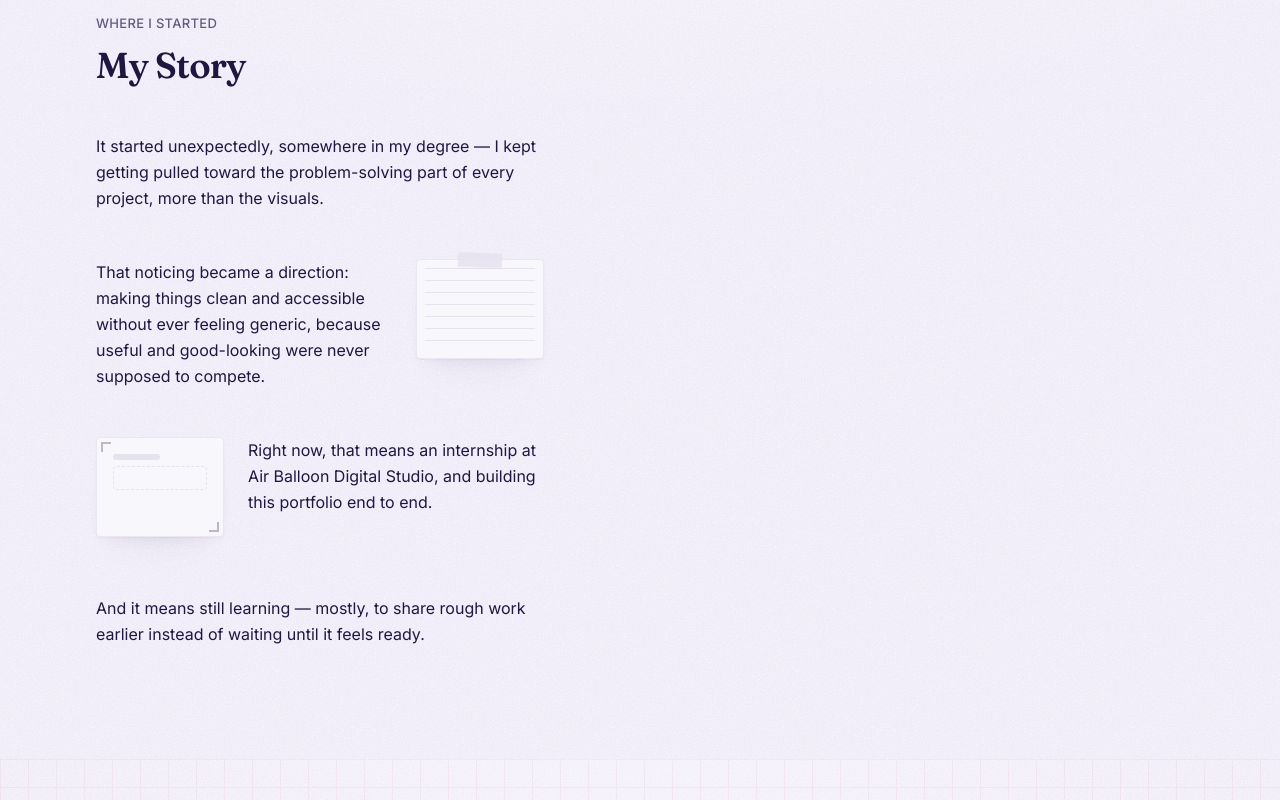
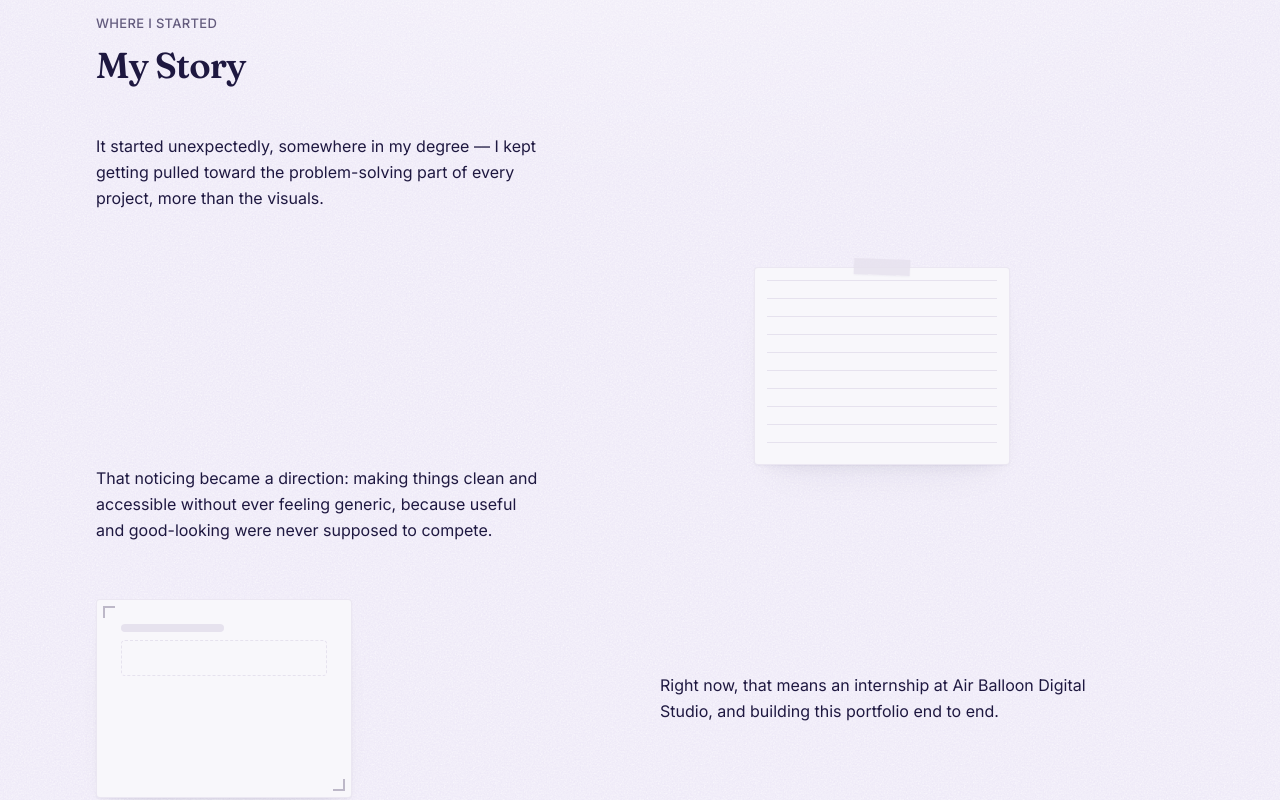
Before and after one commit to antoniaafx/antoniaafx.github.io, a React (Vite) app: page /about in a window 1280 px wide. Shown: the part 900-1700 px from the top of the page. Built offline with nearby package versions, Linux system fonts and the light colour scheme.

Commit message:
about page - contact section

```diff
--- a/src/components/AboutBackground.jsx
+++ b/src/components/AboutBackground.jsx
@@ -4,12 +4,12 @@ import SectionTitle from './SectionTitle'
 import { fadeInUp } from '../lib/motion'
 
 // Same four connected sentences, same two artefacts (a notebook page, a
-// wireframe/canvas) as the previous pass — this round is layout
-// refinement only, not a new concept. `gapBefore` is the space between
-// this beat and the one above it (empty on the first beat, since the
-// section's own top margin already handles that) — two tiers, not three:
-// a consistent gap for beats that continue the same thought, and one
-// deliberately larger gap marking the shift into the closing reflection.
+// wireframe/canvas) as every previous pass — only the composition changes
+// here, not the content. `gapBefore` is the space between this beat and
+// the one above it (empty on the first beat, since the section's own top
+// margin already handles that) — a consistent gap for beats that continue
+// the same thought, one deliberately larger gap marking the shift into
+// the closing reflection.
 const BEATS = [
   {
     text: 'It started unexpectedly, somewhere in my degree — I kept getting pulled toward the problem-solving part of every project, more than the visuals.',
@@ -20,13 +20,13 @@ const BEATS = [
     text: 'That noticing became a direction: making things clean and accessible without ever feeling generic, because useful and good-looking were never supposed to compete.',
     artefact: 'notebook',
     side: 'right',
-    gapBefore: 'mt-10 sm:mt-12',
+    gapBefore: 'mt-10 sm:mt-14',
   },
   {
     text: 'Right now, that means an internship at Air Balloon Digital Studio, and building this portfolio end to end.',
     artefact: 'canvas',
     side: 'left',
-    gapBefore: 'mt-10 sm:mt-12',
+    gapBefore: 'mt-10 sm:mt-14',
   },
   {
     text: 'And it means still learning — mostly, to share rough work earlier instead of waiting until it feels ready.',
@@ -37,29 +37,21 @@ const BEATS = [
 
 const STORY_VIEWPORT = { once: true, amount: 0.6 }
 
-// Straightened — no rotation on either artefact. A slight tilt read as
-// "casually placed" rather than "aligned with the paragraph," which is
-// the opposite of what this pass is asking for; a real design artefact
-// (a notebook page, a wireframe) sitting square with the text it
-// illustrates reads as more intentional, not less authentic. A touch
-// larger than the previous pass too (see the w-28/32 sizing on the
-// wrapper below) — big enough to read as real content, still small
-// enough to stay secondary to the text.
-
-// A notebook page — the exact ruled-paper technique already used for the
-// contact form's message field (repeating-linear-gradient on --color-line).
-// One small piece of tape, the same device already used on the hero
-// portrait and the contact panel — reused, not reinvented.
+// Same aesthetic as every previous pass (ruled-paper notebook page,
+// dashed-block wireframe/canvas, monochrome paper/line/ink tones, one
+// piece of tape) — internal padding/line-spacing scaled up slightly to
+// stay proportionate now that these sit in a real column instead of a
+// small floated corner.
 function NotebookArtefact() {
   return (
     <div aria-hidden="true" className="relative">
-      <span className="pointer-events-none absolute -top-1.5 left-1/2 h-3.5 w-11 -translate-x-1/2 rotate-2 bg-line/80 shadow-soft" />
-      <div className="rounded-sm border border-line/70 bg-paper p-2 shadow-soft">
+      <span className="pointer-events-none absolute -top-2 left-1/2 h-4 w-14 -translate-x-1/2 rotate-2 bg-line/80 shadow-soft" />
+      <div className="rounded-sm border border-line/70 bg-paper p-3 shadow-soft">
         <div
           className="aspect-[4/3]"
           style={{
             backgroundImage:
-              'repeating-linear-gradient(var(--color-line) 0px, var(--color-line) 1px, transparent 1px, transparent 12px)',
+              'repeating-linear-gradient(var(--color-line) 0px, var(--color-line) 1px, transparent 1px, transparent 18px)',
           }}
         />
       </div>
@@ -67,19 +59,15 @@ function NotebookArtefact() {
   )
 }
 
-// A rough wireframe/canvas — the same placeholder language ProjectCard.jsx
-// already uses for a project with no hero image yet (a dashed content
-// block plus line bars), with small corner guides so it still reads as
-// "a frame on a canvas". Monochromatic — paper/line/ink tones only.
 function CanvasArtefact() {
   return (
     <div aria-hidden="true">
-      <div className="relative rounded-sm border border-line/70 bg-paper p-2 shadow-soft">
-        <span className="absolute left-1 top-1 h-2.5 w-2.5 border-l-2 border-t-2 border-ink-muted/40" />
-        <span className="absolute bottom-1 right-1 h-2.5 w-2.5 border-b-2 border-r-2 border-ink-muted/40" />
-        <div className="aspect-[4/3] space-y-1.5 p-2">
-          <div className="h-1.5 w-1/2 rounded-full bg-line" />
-          <div className="h-6 rounded-sm border border-dashed border-line" />
+      <div className="relative rounded-sm border border-line/70 bg-paper p-3 shadow-soft">
+        <span className="absolute left-1.5 top-1.5 h-3 w-3 border-l-2 border-t-2 border-ink-muted/40" />
+        <span className="absolute bottom-1.5 right-1.5 h-3 w-3 border-b-2 border-r-2 border-ink-muted/40" />
+        <div className="aspect-[4/3] space-y-2 p-3">
+          <div className="h-2 w-1/2 rounded-full bg-line" />
+          <div className="h-9 rounded-sm border border-dashed border-line" />
         </div>
       </div>
     </div>
@@ -88,57 +76,59 @@ function CanvasArtefact() {
 
 const ARTEFACTS = { notebook: NotebookArtefact, canvas: CanvasArtefact }
 
-// The artefact is a floated element inside the same block as its
-// paragraph (not a sibling column beside it), so the paragraph's own
-// lines wrap around it — text and artefact read as one unit, not two
-// things placed near each other. The same gap (mr-6/ml-6) separates text
-// from artefact on both sides, and the artefact's own top edge lines up
-// with the paragraph's first line (no extra offset margin), so it reads
-// as aligned with its specific sentence rather than placed approximately
-// near it. Floating is disabled below `sm:` — wrapping a handful of
-// words per line around a small image on a narrow phone screen reads as
-// cramped, not editorial, so on mobile the artefact sits above the text
-// in normal flow instead.
+// The structural fix: a real second column, the same idea
+// FeaturedProjectCard.jsx already uses for its own image+text rows
+// (lg:w-1/2 / lg:w-1/2, alternating sides), applied here at 6/5 columns
+// out of 12 rather than an even half — text stays at its own comfortable
+// max-w-md measure *inside* its column, it doesn't need the whole column
+// width, but the row itself now spans close to the section's full
+// container the same way a FeaturedProjectCard row does, instead of one
+// narrow strip with a small decoration stuck to its edge. Below `lg:` the
+// grid collapses to one column and the artefact sits above its text in
+// normal flow — the same responsive behaviour FeaturedProjectCard's own
+// rows already have.
 function Beat({ text, artefact, side, gapBefore, shouldReduceMotion }) {
   const Artefact = artefact ? ARTEFACTS[artefact] : null
-  const floatClass = side === 'left' ? 'mb-4 sm:float-left sm:mr-6' : 'mb-4 sm:float-right sm:ml-6'
+  const reversed = side === 'left'
+
+  const textCol = Artefact ? (reversed ? 'lg:col-span-6 lg:col-start-7' : 'lg:col-span-6 lg:col-start-1') : 'lg:col-span-6'
+  const artefactCol = reversed ? 'lg:col-span-5 lg:col-start-1' : 'lg:col-span-5 lg:col-start-8'
 
   return (
     <div className={gapBefore}>
-      <motion.div
-        initial={shouldReduceMotion ? undefined : 'hidden'}
-        whileInView={shouldReduceMotion ? undefined : 'visible'}
-        viewport={STORY_VIEWPORT}
-        variants={fadeInUp}
-        className="max-w-md"
-      >
+      <div className={Artefact ? 'lg:grid lg:grid-cols-12 lg:items-center lg:gap-x-10' : ''}>
         {Artefact && (
-          <div className={`w-28 sm:w-32 ${floatClass}`}>
+          <motion.div
+            initial={shouldReduceMotion ? undefined : 'hidden'}
+            whileInView={shouldReduceMotion ? undefined : 'visible'}
+            viewport={STORY_VIEWPORT}
+            variants={fadeInUp}
+            className={`mb-6 w-40 sm:w-48 lg:mb-0 lg:w-56 xl:w-64 ${artefactCol}`}
+          >
             <Artefact />
-          </div>
+          </motion.div>
         )}
-        <p className="text-base leading-relaxed text-ink">{text}</p>
-      </motion.div>
+        <motion.p
+          initial={shouldReduceMotion ? undefined : 'hidden'}
+          whileInView={shouldReduceMotion ? undefined : 'visible'}
+          viewport={STORY_VIEWPORT}
+          variants={fadeInUp}
+          className={`max-w-md text-base leading-relaxed text-ink ${textCol}`}
+        >
+          {text}
+        </motion.p>
+      </div>
     </div>
   )
 }
 
-// The story used to have no width constraint of its own beyond each
-// paragraph's individual max-w-md — inside the section's full-width
-// (max-w-6xl, matching the rest of the site) container, that left most
-// of the row empty on the right. `max-w-3xl` here (the same "narrow"
-// token Container.jsx already defines, not a new value) frames the whole
-// story as one deliberately-sized block — wide enough that the artefacts
-// have real room to sit beside their paragraphs without the section
-// reading as mostly empty space, narrower than the full site container so
-// it doesn't stretch into a bare, unbalanced expanse either.
 function AboutBackground() {
   const shouldReduceMotion = useReducedMotion()
 
   return (
     <Section background="muted">
       <SectionTitle eyebrow="Where I Started" title="My Story" />
-      <div className="mt-12 max-w-3xl">
+      <div className="mt-12">
         {BEATS.map((beat, index) => (
           <Beat key={index} {...beat} shouldReduceMotion={shouldReduceMotion} />
         ))}
--- a/src/components/AboutContact.jsx
+++ b/src/components/AboutContact.jsx
@@ -52,9 +52,7 @@ function AboutContact() {
               paper texture, ripped edges, or anything that would compete
               with the section's own dark, textured background. */}
           <div className="-rotate-[0.3deg] rounded-panel border border-line bg-paper p-6 shadow-soft sm:p-8">
-            <p className="text-caption font-medium uppercase tracking-wide text-ink-muted">
-              The last page — leave me a note
-            </p>
+            <p className="text-caption font-medium uppercase tracking-wide text-ink-muted">Leave me a note</p>
             <div className="mt-4">
               <ContactForm />
             </div>
--- a/src/components/ContactForm.jsx
+++ b/src/components/ContactForm.jsx
@@ -68,10 +68,9 @@ function FieldError({ id, message }) {
 // the one exception: a multi-line field needs a visible boundary to read
 // as a field at all, so it keeps a border, softened (bg-transparent
 // rather than a second bg-paper box sitting inside the already-bg-paper
-// panel) and styled as ruled notebook paper via RULED_PAPER_STYLE below —
-// the same repeating-line technique already used for the homepage hero's
-// grid-paper wireframe layer, applied here literally as lined paper for
-// the one field that's actually "write your note."
+// panel) — a clean, minimal box, no ruled-paper lines (removed per
+// explicit request) and no manual resize handle (`resize-none`), so its
+// height stays exactly what `rows` sets at every screen size.
 //
 // Focus state is tracked in real React state (see `focusedField` below),
 // not `:focus-visible` — a plain `focus-visible:border-accent` variant
@@ -99,12 +98,6 @@ function messageFieldBorder(hasError, isFocused) {
   if (hasError) return 'border-2 border-ink'
   if (isFocused) return 'border-2 border-accent'
   return 'border border-line/70'
-}
-
-const RULED_PAPER_STYLE = {
-  backgroundImage:
-    'repeating-linear-gradient(var(--color-line) 0px, var(--color-line) 1px, transparent 1px, transparent 28px)',
-  backgroundPositionY: '2.5rem',
 }
 
 // Fields, validation, submit states (idle/submitting/success/error) and a
@@ -253,8 +246,7 @@ function ContactForm() {
           onBlur={handleBlur}
           aria-invalid={Boolean(errors.message)}
           aria-describedby={errors.message ? `${messageId}-error` : undefined}
-          style={RULED_PAPER_STYLE}
-          className={`mt-2 w-full resize-y rounded-sm bg-transparent px-3 py-2.5 text-ink placeholder:text-ink-muted/70 transition-colors focus:outline-none ${messageFieldBorder(
+          className={`mt-2 w-full resize-none rounded-sm bg-transparent px-3 py-2.5 text-ink placeholder:text-ink-muted/70 transition-colors focus:outline-none ${messageFieldBorder(
             Boolean(errors.message),
             focusedField === 'message',
           )}`}
```
